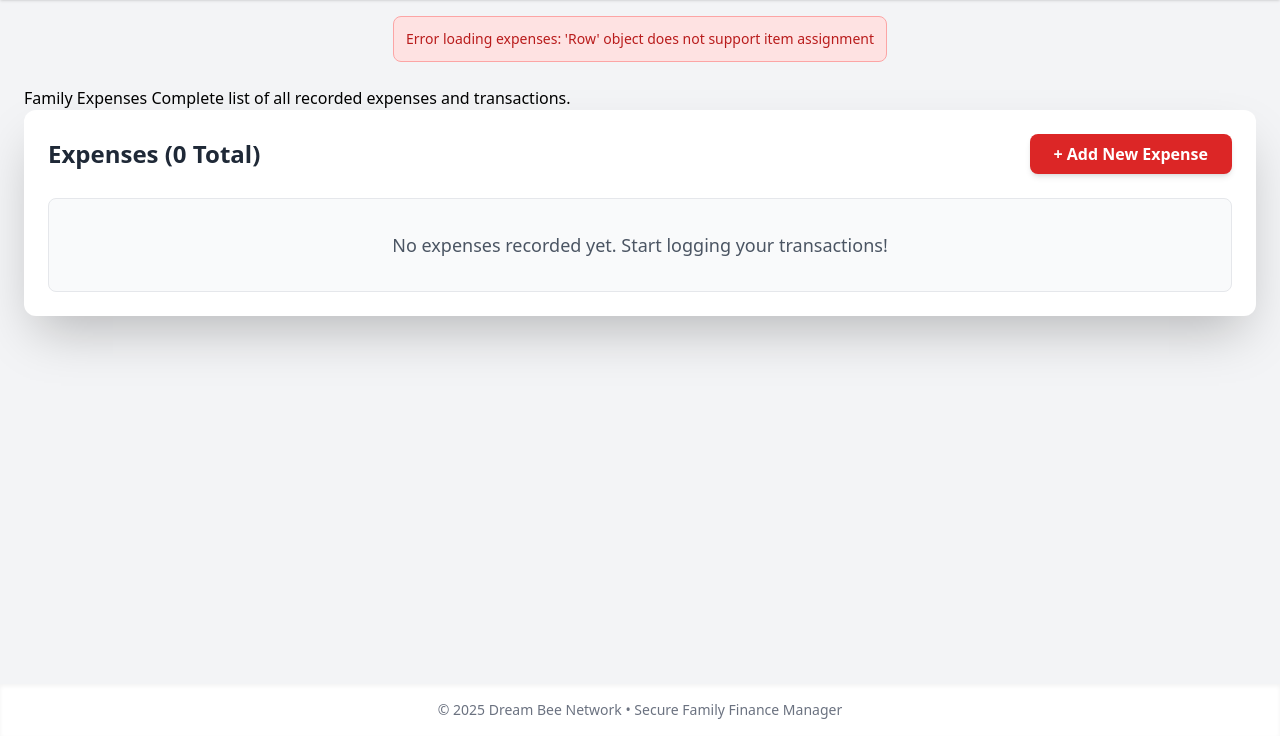
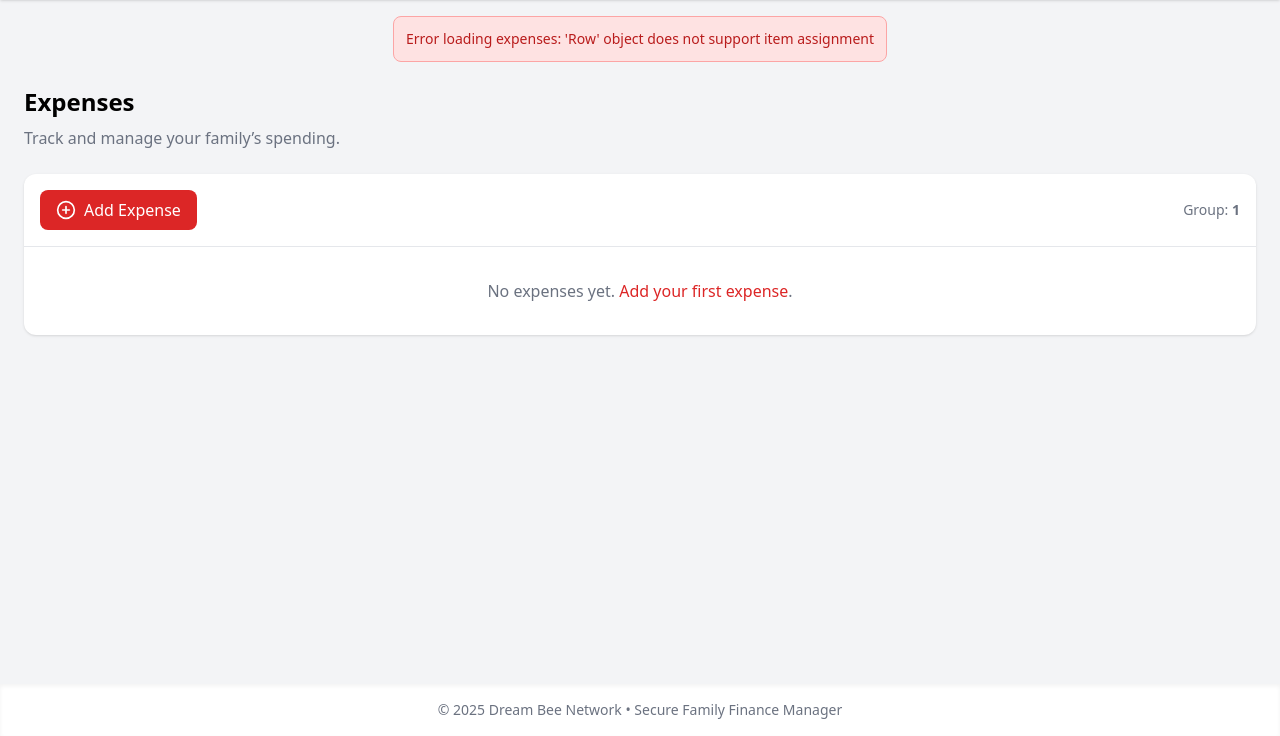
Before and after one commit to foyruser/Family-Financial-Dashboard, a Flask app: page /expenses in a window 1280 px wide. Shown: the part 64-800 px from the top of the page. Run offline with Flask 3, Linux system fonts and the light colour scheme; the visitor is signed in with stand-in values (Sample User, id 1); a database or web service that is not in the repository returns one stand-in record (values such as "Sample title"); some libraries are stand-ins or nearby versions.

Commit message:
Update expenses.html

```diff
--- a/templates/expenses.html
+++ b/templates/expenses.html
@@ -1,39 +1,51 @@
 {% extends "base.html" %}
-
-{% block title %}Expenses Overview{% endblock %}
-{% block header_title %}Family Expenses{% endblock %}
-{% block header_subtitle %}Complete list of all recorded expenses and transactions.{% endblock %}
+{% block title %}Expenses{% endblock %}
+{% block header_title %}<h1 class="text-2xl font-bold mb-2">Expenses</h1>{% endblock %}
+{% block header_subtitle %}<p class="text-gray-500 mb-6">Track and manage your family’s spending.</p>{% endblock %}
 
 {% block content %}
-<div class="bg-white p-6 rounded-xl shadow-2xl">
-    <div class="flex justify-between items-center mb-6">
-        <h2 class="text-2xl font-bold text-gray-800">Expenses ({{ expenses | length }} Total)</h2>
-        <a href="{{ url_for('add_expense') }}" class="px-6 py-2 bg-red-600 text-white font-semibold rounded-lg shadow-md hover:bg-red-700 transition-colors">
-            + Add New Expense
+<div class="bg-white rounded-xl shadow overflow-hidden">
+  <div class="px-4 py-4 flex justify-between items-center border-b">
+    <a href="{{ url_for('add_expense') }}" class="inline-flex items-center px-4 py-2 bg-red-600 text-white rounded-lg hover:bg-red-700">
+      <i data-lucide="plus-circle" class="w-5 h-5 mr-2"></i>Add Expense
     </a>
+    <div class="text-sm text-gray-500">Group: <strong>{{ g.group_id or 'N/A' }}</strong></div>
   </div>
 
-    {% if expenses %}
+  {% if expenses and expenses|length %}
   <div class="overflow-x-auto">
-        <table class="min-w-full divide-y divide-gray-200 border border-gray-200 rounded-lg">
-            <thead>
-                <tr class="bg-gray-50">
-                    <th class="px-6 py-3 text-left text-xs font-medium text-gray-500 uppercase tracking-wider">Date</th>
-                    <th class="px-6 py-3 text-left text-xs font-medium text-gray-500 uppercase tracking-wider">Description</th>
-                    <th class="px-6 py-3 text-left text-xs font-medium text-gray-500 uppercase tracking-wider">Category</th>
-                    <th class="px-6 py-3 text-right text-xs font-medium text-gray-500 uppercase tracking-wider">Amount</th>
-                    <th class="px-6 py-3 text-right text-xs font-medium text-gray-500 uppercase tracking-wider">Action</th>
+    <table class="min-w-full text-sm">
+      <thead class="bg-gray-50 text-gray-600 uppercase text-xs">
+        <tr>
+          <th class="px-6 py-3 text-left">Date</th>
+          <th class="px-6 py-3 text-left">Description</th>
+          <th class="px-6 py-3 text-right">Amount</th>
+          <th class="px-6 py-3 text-left">Currency</th>
+          <th class="px-6 py-3 text-left">Category</th>
+          <th class="px-6 py-3 text-right w-40">Actions</th>
         </tr>
       </thead>
-            <tbody class="bg-white divide-y divide-gray-200">
+      <tbody class="divide-y">
         {% for expense in expenses %}
-                <tr class="hover:bg-red-50 transition-colors">
-                    <td class="px-6 py-4 whitespace-nowrap text-sm text-gray-500">{{ expense.expense_date }}</td>
-                    <td class="px-6 py-4 whitespace-nowrap text-sm font-medium text-gray-900">{{ expense.description }}</td>
-                    <td class="px-6 py-4 whitespace-nowrap text-sm text-gray-700">{{ expense.category }}</td>
-                    <td class="px-6 py-4 whitespace-nowrap text-sm font-bold text-right text-red-600">{{ "{:,.2f}".format(expense.amount) }} {{ expense.currency }}</td>
-                    <td class="px-6 py-4 whitespace-nowrap text-right text-sm font-medium">
-                        <a href="{{ url_for('edit_expense', expense_id=expense.id) }}" class="text-red-600 hover:text-red-900">Edit</a>
+        <tr class="hover:bg-gray-50">
+          <td class="px-6 py-3">{{ expense.expense_date }}</td>
+          <td class="px-6 py-3">{{ expense.description }}</td>
+          <td class="px-6 py-3 text-right">{% if expense.amount is not none %}{{ "{:,.2f}".format(expense.amount) }}{% else %}-{% endif %}</td>
+          <td class="px-6 py-3">{{ expense.currency }}</td>
+          <td class="px-6 py-3">{{ expense.category }}</td>
+          <td class="px-6 py-3 text-right">
+            <div class="inline-flex items-center space-x-2">
+              <a href="{{ url_for('edit_expense', expense_id=expense.id) }}"
+                 class="px-3 py-1.5 bg-indigo-600 text-white rounded-md hover:bg-indigo-700 inline-flex items-center">
+                <i data-lucide="pencil" class="w-4 h-4 mr-1"></i>Edit
+              </a>
+              <form method="POST" action="{{ url_for('delete_expense', expense_id=expense.id) }}" onsubmit="return confirmDelete(event, 'expense');">
+                <input type="hidden" name="csrf_token" value="{{ csrf_token() }}">
+                <button type="submit" class="px-3 py-1.5 bg-gray-200 text-gray-700 rounded-md hover:bg-gray-300 inline-flex items-center">
+                  <i data-lucide="trash-2" class="w-4 h-4 mr-1"></i>Delete
+                </button>
+              </form>
+            </div>
           </td>
         </tr>
         {% endfor %}
@@ -41,9 +53,23 @@
     </table>
   </div>
   {% else %}
-    <div class="p-8 text-center bg-gray-50 rounded-lg border border-gray-200">
-        <p class="text-lg text-gray-600 font-medium">No expenses recorded yet. Start logging your transactions!</p>
+  <div class="p-8 text-center text-gray-500">
+    No expenses yet. <a class="text-red-600 hover:text-red-700 font-medium" href="{{ url_for('add_expense') }}">Add your first expense</a>.
   </div>
   {% endif %}
 </div>
+
 {% endblock %}
+
+{% block scripts %}
+{{ super() }}
+<script>
+  function confirmDelete(e, what) {
+    if (!confirm(`Are you sure you want to delete this ${what}? This cannot be undone.`)) {
+      e.preventDefault();
+      return false;
+    }
+    return true;
+  }
+</script>
+{% endblock %}
```
Lines whose indentation alone changed are shown as unchanged.
